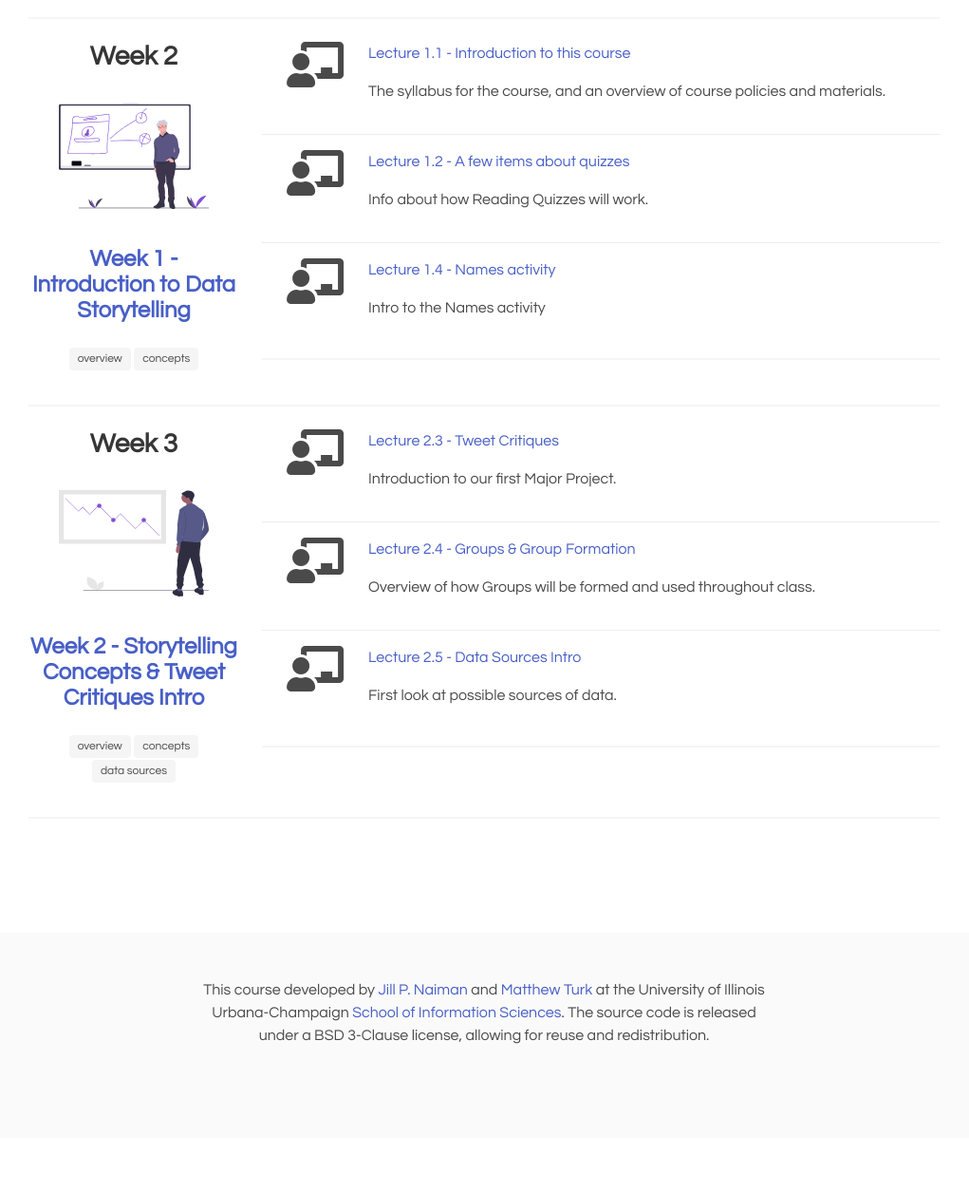
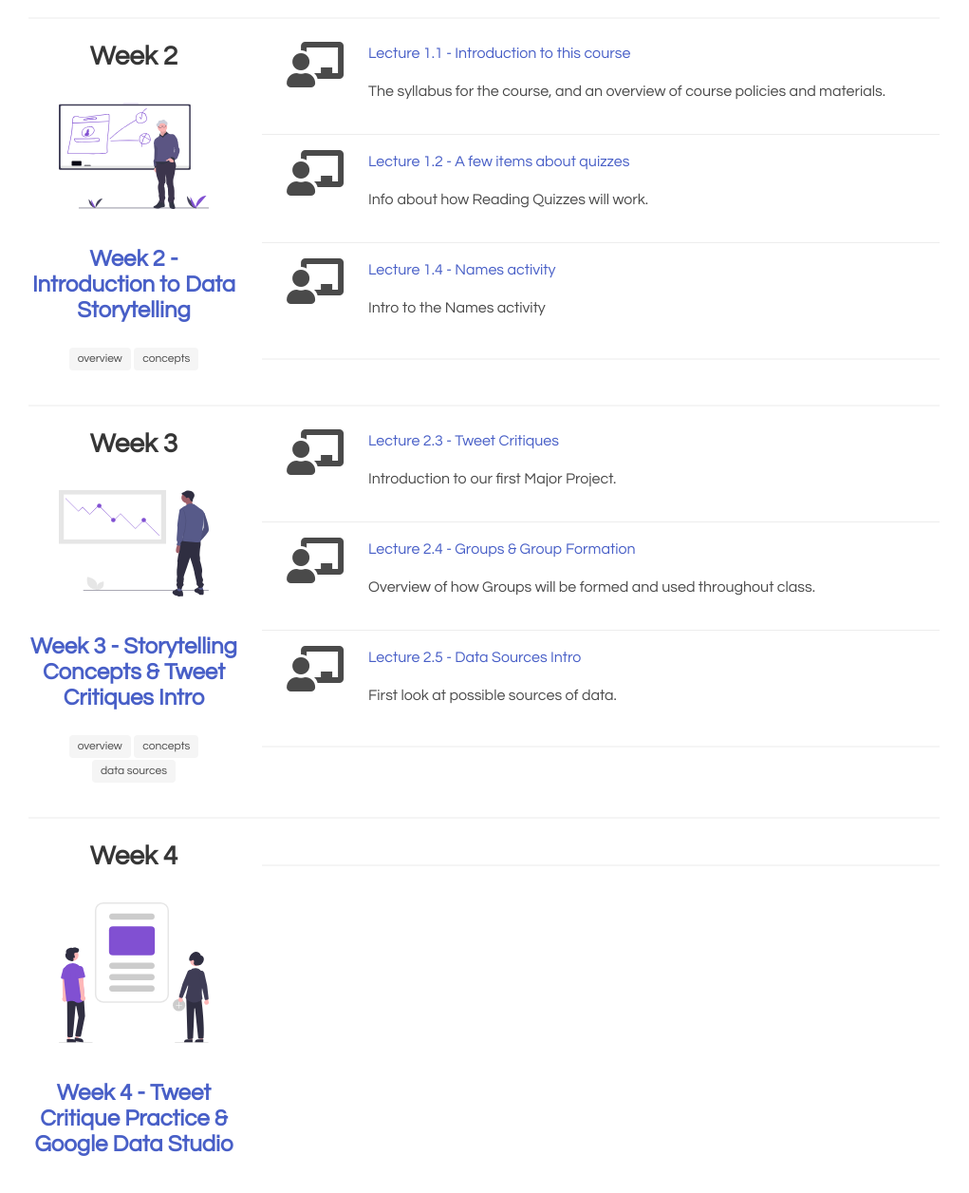
Before and after one commit to UIUC-iSchool-DataStories/is457_acuacg_spring2025, a Jekyll site: the page built from index.md, in a window 1280 px wide and 1400 px high, scrolled down 883 px. Shown: the top 1256 px of the window at 95% size, without its empty margins (130-1151 px from the left). Built offline with Jekyll 4.4.1, drawn with Linux system fonts in a browser that asks for light colours; nearby versions of some CDN libraries; before the commit the page ends 2081 px from its top, so only the background shows below that.

Commit message:
adding in week04 placeholder

```diff
--- a/week02/index.md
+++ b/week02/index.md
@@ -4,4 +4,4 @@ icon: undraw_professor_d7zn.svg
 visible: true
 ---
 
-# Week 1 - Introduction to Data Storytelling
+# Week 2 - Introduction to Data Storytelling
--- a/week03/index.md
+++ b/week03/index.md
@@ -4,4 +4,4 @@ icon: undraw_bear-market_dhi3.svg
 visible: true
 ---
 
-# Week 2 - Storytelling Concepts & Tweet Critiques Intro
+# Week 3 - Storytelling Concepts & Tweet Critiques Intro
--- /dev/null
+++ b/week04/index.md
@@ -0,0 +1,9 @@
+---
+layout: week
+icon: undraw_blog-post_f68f.svg
+visible: true
+---
+
+# Week 4 - Tweet Critique Practice & Google Data Studio
+
+See materials on Canvas for more info.
```
Also changed, not shown: 5 other files.
